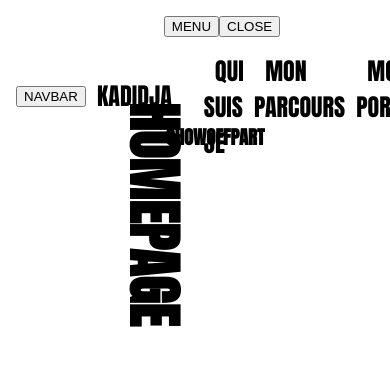
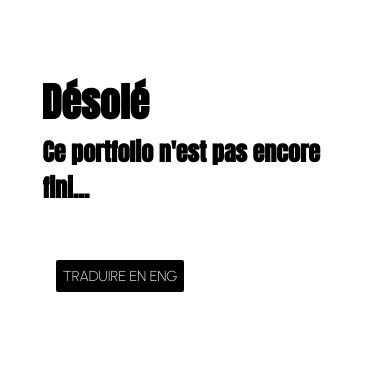
Before and after one commit to Kadeidja/portfolioReactStatic, a React (Create React App) app: page / in a window 390 px wide. Shown: the top 366 px of the page. Built offline with nearby package versions, Linux system fonts and the light colour scheme; a web font is replaced by a local one.

Commit message:
Construction page finished

```diff
--- a/src/App.js
+++ b/src/App.js
@@ -1,6 +1,7 @@
 import './styles/allstyles.css';
 import { RouterProvider } from "react-router-dom";
-import { router } from "./routes/allroutes";
+import { router } from "./routes/constructionroute";
+
 function App() {
   return (
    <RouterProvider router={router}></RouterProvider>
--- /dev/null
+++ b/src/components/Constructioncomponent.js
@@ -0,0 +1,59 @@
+import { Fragment } from "react";
+import React, { useEffect } from "react";
+
+
+function Constructioncomp(){
+
+    useEffect(() => {
+        const btnSwitch = document.getElementById("switchBtn");
+        const scndTtl = document.getElementById('constrTtl');
+        const msg = document.getElementById('constrMsg');
+        //let scndTtlValue = scndTtl.innerText;
+            // Define your async function
+            const constructionFunc = async () => {
+                let isToggled = false;//permet de créer le switch pour le bouton
+                btnSwitch.addEventListener('click', function(){
+                    isToggled = !isToggled;
+                    this.classList.toggle('active');
+                    this.setAttribute('aria-pressed', isToggled);
+                    console.log("bouton cliqué");
+                    console.log(btnSwitch.innerText);
+                    console.log(isToggled)
+                    if (isToggled === true) {
+                        scndTtl.innerText = "Sorry";
+                        msg.innerText = `This portfolio is still unfinished...`
+                        btnSwitch.innerText = `TRANSLATE IN FR`;
+                        btnSwitch.style.fontFamily = "Urbanist";
+                    } else {
+                        scndTtl.innerText = "Désolé"
+                        msg.innerText = `Ce portfolio n'est pas encore fini...`
+                        btnSwitch.innerText = `TRADUIRE EN ENG`;
+                        btnSwitch.style.fontFamily = "Urbanist";
+                    }
+                    // eslint-disable-next-line no-const-assign
+
+                });
+
+            }
+
+            // Call the async function
+            constructionFunc();
+          }, []);
+
+
+    return (
+        <Fragment>
+    <div>
+        <h2 id="constrTtl">Désolé</h2>
+        <h4 id="constrMsg"> Ce portfolio n'est pas encore fini...</h4>
+        <div id="divBtnSwitch">
+            <button id="switchBtn">
+                <span id="spanCheckId">TRADUIRE EN ENG</span>
+            </button>
+        </div>
+    </div>
+    </Fragment>
+)
+}
+
+export default Constructioncomp;
--- /dev/null
+++ b/src/components/Singlespacecomponent.js
@@ -0,0 +1,15 @@
+function Singlespacecomp({showsingleComponent}){
+    return (
+        <section className="bigSection">
+        <section className="singleSect">
+            <div className="divsingleSect">
+                {showsingleComponent}
+            </div>
+        </section>
+
+        </section>
+
+    )
+    }
+
+    export default Singlespacecomp;
--- a/src/styles/allstyles.css
+++ b/src/styles/allstyles.css
@@ -185,6 +185,42 @@ textarea#contactmessageId{
 
 }
 
+/*CONSTRUCTION COMPONENTS*/
+#constrTtl{
+    margin-top: 5rem;
+    margin-bottom: 0.2rem;
+    margin-left: 0.2rem;
+    margin-right: 0.2rem;
+}
+#switchBtn{
+    padding: 0.5em;
+    background-color: black;
+    border: solid 0.2em black;
+    border-radius: 0.2rem;
+    font-weight: 600;
+    font-size: 1.5rem;
+    color: white;
+}
+#spanCheckId{
+    font-family:Urbanist , sans-serif;
+}
+.singleSect{
+display: inline-flex;
+ justify-content: center;
+ width: 100%;
+ height: 100%;
+}
+.divsingleSect{
+    font-size: 5rem;
+}
+#constrMsg{
+    margin: 0.1em;
+}
+#divBtnSwitch{
+    display: inline-flex;
+    margin: 0.1em;
+    padding: 0.1em;
+}
 /*RESPONSIVE PART-------------------------------------------------------------------*/
 
 @media only screen and (max-width: 768px) {
@@ -195,4 +231,35 @@ textarea#contactmessageId{
     .subSectionShow{}
     .divSectionShow{}
 
+/*CONSTRUCTION COMPONENTS*/
+#constrTtl{
+    margin-top: 2rem;
+    margin-bottom: 0.1rem;
+    margin-left: 0.1rem;
+    margin-right: 0.1rem;
+    font-size: 50%;
 }
+#switchBtn{
+    padding: 0.4em;
+    background-color: black;
+    border: solid 0.1em black;
+    border-radius: 0.1rem;
+    font-weight: 200;
+    font-size: 0.9rem;
+    color: white;
+}
+#spanCheckId{
+    font-family:Urbanist , sans-serif;
+}
+.singleSect{
+display: inline-flex;
+ justify-content: center;
+}
+.divsingleSect{
+    font-size: 5rem;
+}
+#constrMsg{
+    margin: 0.1em;
+    font-size: 30%;
+}
+}
```
Also changed, not shown: src/js/Constructioncompfunc.js (added, +99 -0 lines), src/pages/Constructionpage.js (added, +11 -0 lines), src/routes/allroutes.js (+8 -0 lines), src/routes/constructionroute.js (added, +14 -0 lines).
